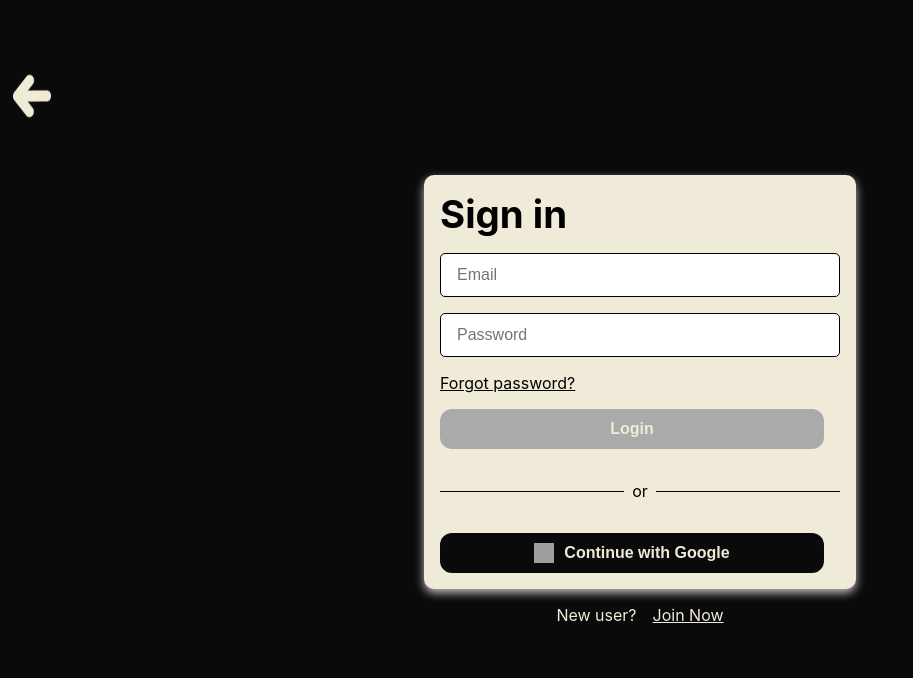
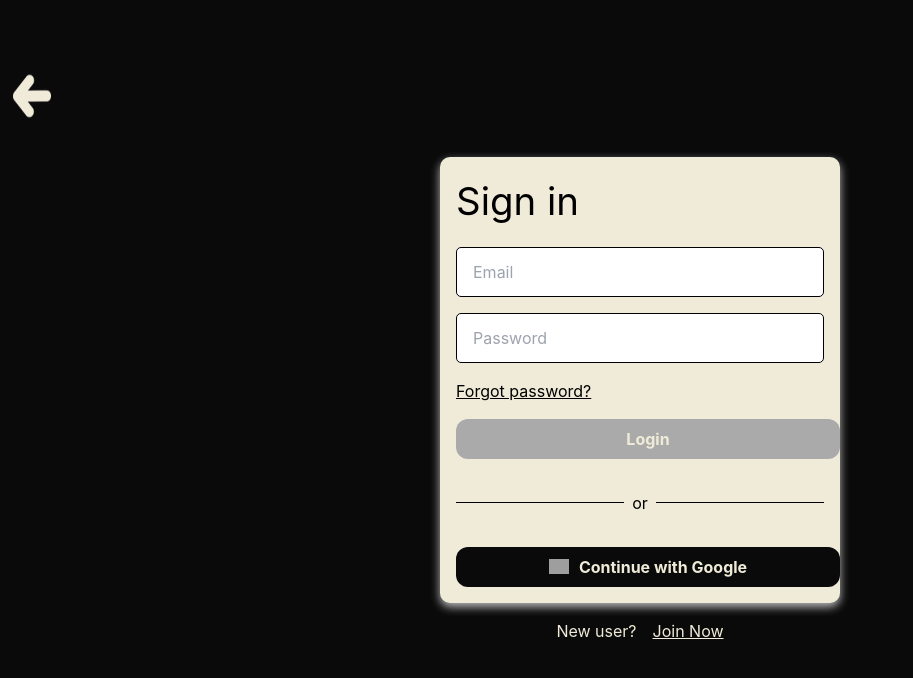
Before and after one commit to Mhkhan20/bookingSystem, a Next.js app: page /login in a window 1280 px wide. Shown: the top 678 px of the page, without its empty margins (0-913 px from the left). Built offline with nearby package versions, Linux system fonts and the light colour scheme; no server answers; grey boxes are pictures that could not be loaded.

Commit message:
added tailwind support

```diff
--- a/app/admin/page.jsx
+++ b/app/admin/page.jsx
@@ -15,7 +15,7 @@ export default function AdminPage() {
   const [message, setMessage] = useState("");
 
   const router = useRouter();
-  const adminEmail = "q23da@unb.ca"; // ✅ Your admin email
+  const adminEmail = "q23da@unb.ca";
 
 
   useEffect(() => {
@@ -23,7 +23,7 @@ export default function AdminPage() {
       if (user?.email === adminEmail) {
         setAuthorized(true);
       } else {
-        router.push("/login"); // ❌ Redirect if not admin
+        router.push("/login");
       }
       setChecking(false);
     });
@@ -31,7 +31,6 @@ export default function AdminPage() {
     return () => unsubscribe();
   }, []);
 
-  // ⏳ While checking auth
   if (checking) {
     return (
       <div style={{ textAlign: "center", marginTop: "3rem" }}>
@@ -40,7 +39,6 @@ export default function AdminPage() {
     );
   }
 
-  // ✅ If authorized, render form
   if (!authorized) return null;
 
   const handleSubmit = async (e) => {
--- a/app/globals.css
+++ b/app/globals.css
@@ -1,3 +1,7 @@
+@tailwind base;
+@tailwind components;
+@tailwind utilities;
+
 /* --------------------------------------------- */
 /*                 GLOBAL STYLES                 */
 /* --------------------------------------------- */
--- a/app/welcome/page.jsx
+++ b/app/welcome/page.jsx
@@ -2,29 +2,26 @@
 
 import { useRouter } from "next/navigation";
 import { useState, useEffect } from "react";
-import CircularProgress from "@mui/material/CircularProgress";
 import { auth } from "../../lib/firebase";
 import { onAuthStateChanged } from "firebase/auth";
 
 export default function WelcomePage() {
   const router = useRouter();
   const [user, setUser] = useState(null);
-  const [loadingAuth, setLoadingAuth] = useState(true);
   const [navigating, setNavigating] = useState(false);
 
 
   useEffect(() => {
     const unsubscribe = onAuthStateChanged(auth, (currentUser) => {
       setUser(currentUser);
-      setLoadingAuth(false);
     });
 
     return () => unsubscribe();
   }, []);
 
 
-  const handleProceed = () => {
-    setNavigating(true); // Show loading spinner
+  const handleBookNow = () => {
+    setNavigating(true);
     if (user) {
       // User is logged in
       router.push("/booking");
@@ -39,7 +36,7 @@ export default function WelcomePage() {
     <div className="container" style={{ position: "relative", gap: "1.5rem" }}>
       <h1 className="typing-text">Trimly.</h1>
 
-        <button onClick={handleProceed} disabled={navigating}>
+        <button onClick={handleBookNow}>
            Book Now
         </button>
 
--- a/package.json
+++ b/package.json
@@ -24,7 +24,10 @@
   "devDependencies": {
     "@eslint/eslintrc": "^3",
     "@types/react": "19.1.2",
+    "autoprefixer": "^10.4.27",
     "eslint": "^9",
-    "eslint-config-next": "15.3.1"
+    "eslint-config-next": "15.3.1",
+    "postcss": "^8.5.8",
+    "tailwindcss": "^3.4.19"
   }
 }
--- /dev/null
+++ b/postcss.config.js
@@ -0,0 +1,9 @@
+/** @type {import('postcss-load-config').Config} */
+const postcssConfig = {
+  plugins: {
+    tailwindcss: {},
+    autoprefixer: {},
+  },
+};
+
+module.exports = postcssConfig;
--- /dev/null
+++ b/tailwind.config.js
@@ -0,0 +1,11 @@
+/** @type {import('tailwindcss').Config} */
+module.exports = {
+  content: [
+    "./app/**/*.{js,jsx,ts,tsx}",
+    "./lib/**/*.{js,jsx,ts,tsx}",
+  ],
+  theme: {
+    extend: {},
+  },
+  plugins: [],
+};
```
Also changed, not shown: 1 other file (tests, documents, lock files or other folders).
